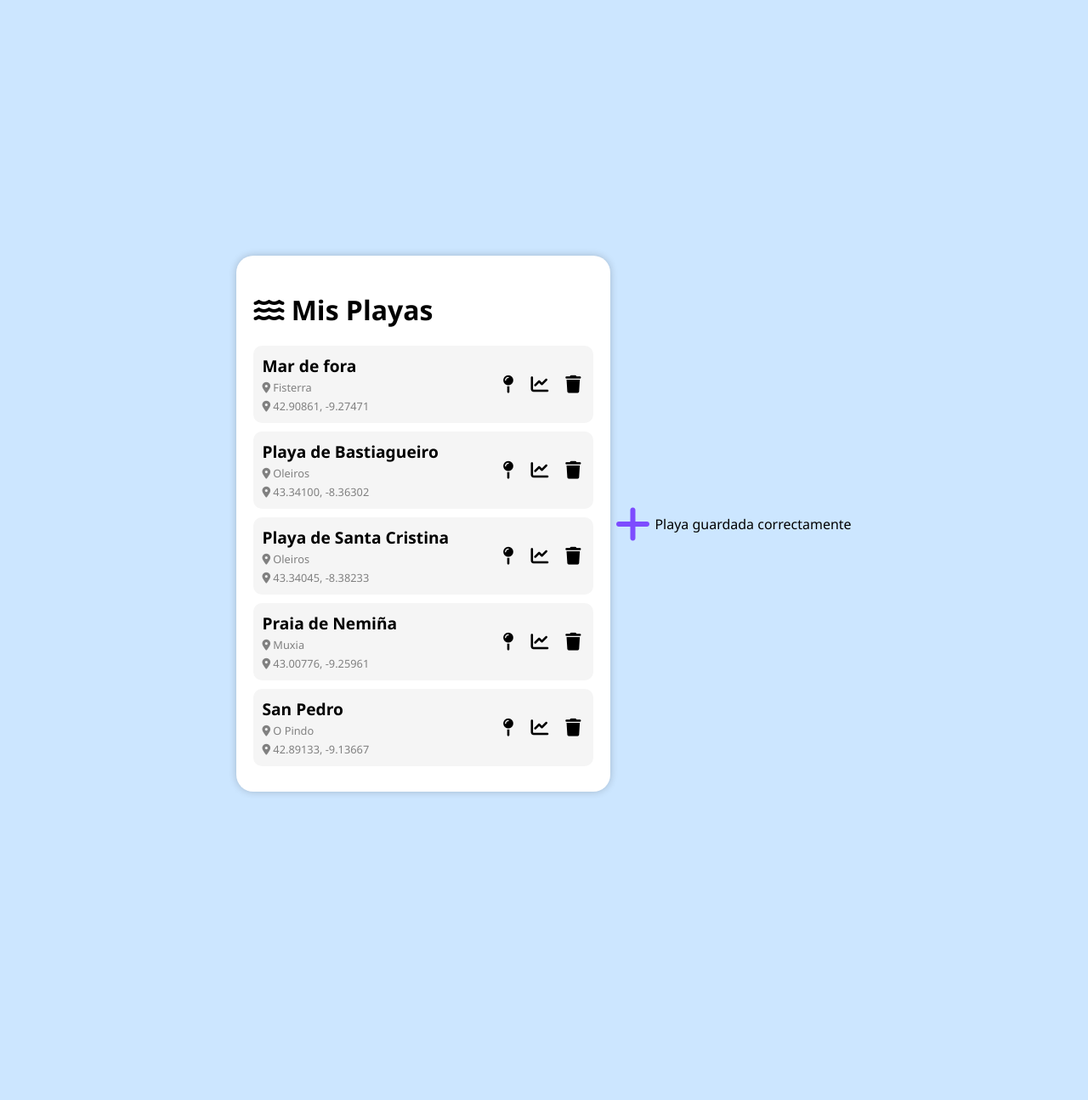
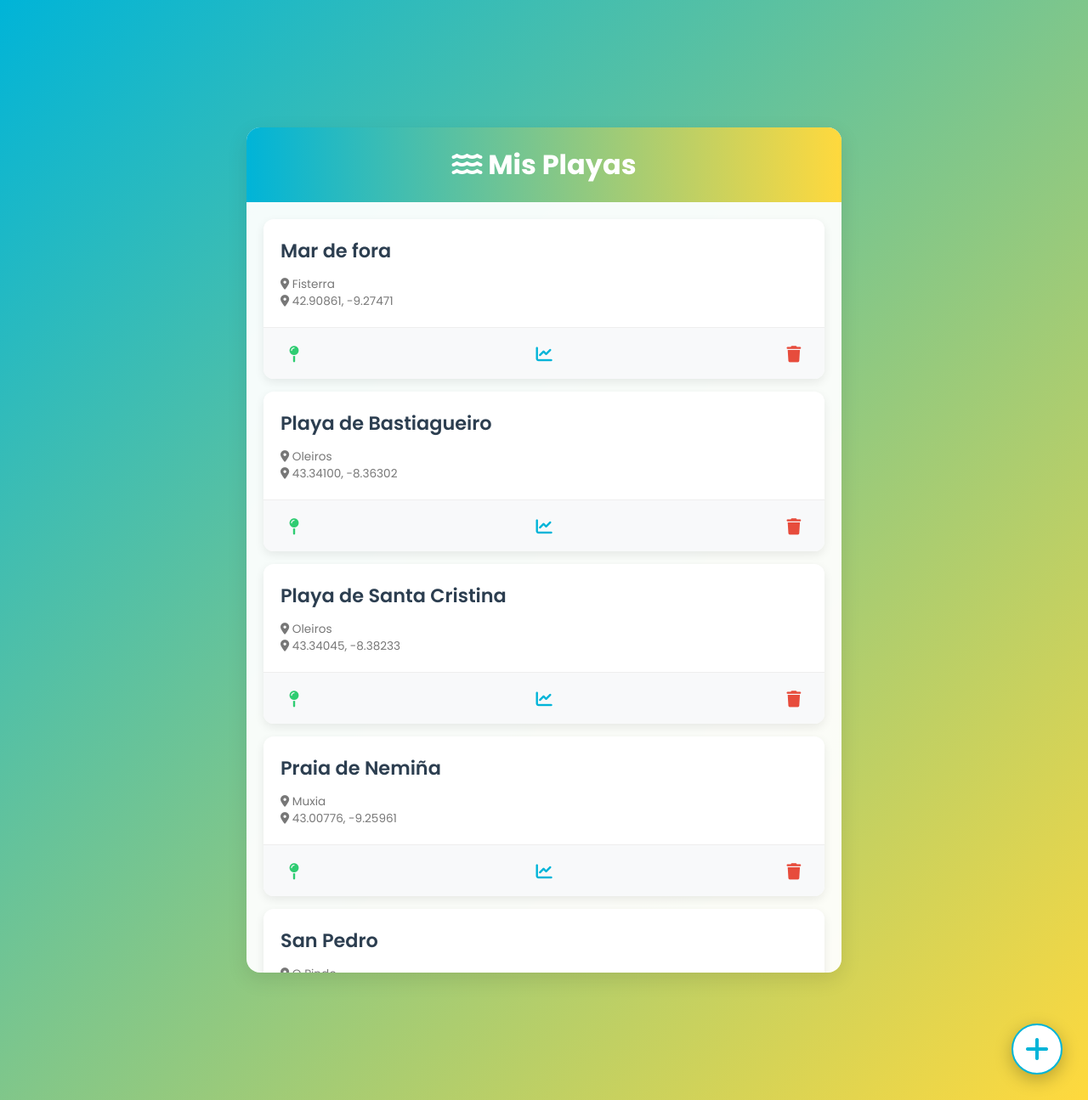
Before and after one commit to XDavider/Surfitos, a Django app: page /playas/ in a window 1280 px wide. Shown: the whole page at 85% size. Run offline with Django 5.2, Linux system fonts and the light colour scheme; a user stored in the database is signed in; data comes from the database, SQL or seed files in the repository.

Commit message:
"feat(playas): actualización de interfaz de listado de playas CSS
Se actualizó el diseño visual de la página de gestión de playas:
- Se unificó la paleta de colores con el login (#00b4d8 y #ffd93d)
- Se agregó fondo con gradiente animado
- Se mejoró el diseño del botón de agregar playa con borde y efectos hover
- Se optimizó el contraste y la visibilidad de los elementos
- Se ajustó el espaciado y las sombras para mejor profundidad visual"

```diff
--- a/SurfApp/static/SurfApp/css/playas-styles.css
+++ b/SurfApp/static/SurfApp/css/playas-styles.css
@@ -1,71 +1,184 @@
+:root {
+    --primary-color: #00b4d8;
+    --secondary-color: #ffd93d;
+    --dark-color: #2c3e50;
+    --light-color: #f9f9f9;
+    --shadow: 0 8px 25px rgba(0, 0, 0, 0.1);
+    --border-radius: 16px;
+}
+
+* {
+    box-sizing: border-box;
+    margin: 0;
+    padding: 0;
+}
+
 body {
-            font-family: 'Segoe UI', sans-serif;
-            background-color: #cce6ff;
+    font-family: 'Poppins', 'Segoe UI', sans-serif;
+    background: linear-gradient(135deg, var(--primary-color), var(--secondary-color));
+    min-height: 100vh;
+    padding: 20px;
     display: flex;
     justify-content: center;
     align-items: center;
-            height: 94vh;
 }
 
 .container {
-            max-height: 80vh;
-            background-color: white;
+    width: 100%;
+    max-width: 500px;
+    background-color: rgba(255, 255, 255, 0.95);
+    border-radius: var(--border-radius);
+    box-shadow: var(--shadow);
+    overflow: hidden;
+    position: relative;
+}
+
+.header {
+    background: linear-gradient(to right, var(--primary-color), var(--secondary-color));
+    color: white;
+    padding: 20px;
+    text-align: center;
+    position: sticky;
+    top: 0;
+    z-index: 10;
+}
+
+.header h1 {
+    font-size: 1.8rem;
+    margin: 0;
+}
+
+#contenedor-playas {
+    padding: 20px;
+    max-height: 70vh;
     overflow-y: auto;
-            padding: 20px;
-            border-radius: 20px;
-            box-shadow: 0 0 10px rgba(0, 0, 0, 0.2);
-            width: 400px;
 }
 
 .playa {
+    background-color: white;
+    border-radius: 12px;
+    box-shadow: 0 4px 12px rgba(0, 0, 0, 0.08);
+    margin-bottom: 15px;
+    transition: transform 0.3s ease, box-shadow 0.3s ease;
+    overflow: hidden;
+}
+
+.playa:hover {
+    transform: translateY(-3px);
+    box-shadow: 0 8px 20px rgba(0, 0, 0, 0.12);
+}
+
+.playa-content {
+    padding: 16px;
+    display: flex;
+    flex-direction: column;
+}
+
+.playa-header {
     display: flex;
     justify-content: space-between;
     align-items: center;
-            background-color: #f5f5f5;
-            padding: 10px;
-            border-radius: 10px;
-            margin-bottom: 10px;
+    margin-bottom: 8px;
 }
 
 .nombre-playa {
-            font-size: 1.2em;
-            font-weight: bold;
+    font-size: 1.25rem;
+    font-weight: 600;
+    color: var(--dark-color);
+    max-width: 80%;
 }
 
 .fecha {
-            font-size: 0.8em;
-            color: gray;
+    font-size: 0.85rem;
+    color: #777;
+    margin-top: 5px;
+    display: block;
 }
 
 .acciones {
     display: flex;
-            gap: 10px;
+    justify-content: space-between;
+    padding: 10px 16px;
+    background-color: #f8f9fa;
+    border-top: 1px solid #eee;
 }
 
 .boton {
+    background-color: transparent;
     border: none;
-            background-color: transparent;
+    width: 40px;
+    height: 40px;
+    border-radius: 50%;
+    display: flex;
+    align-items: center;
+    justify-content: center;
+    font-size: 1.2rem;
     cursor: pointer;
-            font-size: 1.3em;
-            padding: 5px;
-            border-radius: 6px;
-            transition: background-color 0.2s ease;
+    transition: all 0.2s ease;
+    color: #555;
 }
 
-        .agregar:hover, .boton:hover {
-            background-color: rgba(0, 0, 0, 0.1);
+.boton:hover {
+    background-color: rgba(0, 0, 0, 0.05);
+    color: var(--primary-color);
+}
+
+.boton-mapa {
+    color: #2ecc71;
+}
+
+.boton-dashboard {
+    color: var(--primary-color);
+}
+
+.boton-eliminar {
+    color: #e74c3c;
 }
 
 .agregar {
-            text-align: center;
-            font-size: 3em;
-            color: #7d4cff;
+    position: fixed;
+    bottom: 30px;
+    right: 30px;    width: 60px;
+    height: 60px;
+    border-radius: 50%;
+    background-color: white;
+    color: var(--primary-color);
+    border: 2px solid var(--primary-color);
+    font-size: 2rem;
+    display: flex;
+    align-items: center;
+    justify-content: center;
+    box-shadow: 0 6px 20px rgba(0, 0, 0, 0.25);
     cursor: pointer;
-            padding: 5px;
-            border-radius: 6px;
-            transition: background-color 0.2s ease;
+    transition: transform 0.3s ease, box-shadow 0.3s ease;
+    z-index: 100;
 }
 
+.agregar:hover {    transform: scale(1.1);
+    background-color: var(--secondary-color);
+    border-color: var(--secondary-color);
+    color: white;
+    box-shadow: 0 8px 25px rgba(0, 0, 0, 0.3);
+}
+
+.empty-state {
+    text-align: center;
+    padding: 40px 20px;
+    color: #777;
+}
+
+.empty-state i {
+    font-size: 3rem;
+    margin-bottom: 15px;
+    color: #ddd;
+}
+
+.empty-state p {
+    font-size: 1.1rem;
+    margin-bottom: 20px;
+}
+
+/* Modal styles */
 .modal {
     position: fixed;
     top: 0;
@@ -73,104 +186,194 @@
     width: 100%;
     height: 100%;
     background-color: rgba(0, 0, 0, 0.5);
-            display: none; /* empieza oculto */
-            justify-content: center;
-            align-items: center;
-            z-index: 1000;
-        }
-
-        .modal {
-            position: fixed;
-            top: 0;
-            left: 0;
-            width: 100%;
-            height: 100%;
-            background-color: rgba(0, 0, 0, 0.4);
     display: none;
     justify-content: center;
     align-items: center;
     z-index: 1000;
-            backdrop-filter: blur(3px);
+    backdrop-filter: blur(5px);
 }
 
 .modal.show {
     display: flex;
+    animation: fadeIn 0.3s ease;
+}
+
+@keyframes fadeIn {
+    from { opacity: 0; }
+    to { opacity: 1; }
 }
 
 .modal-content {
-            background: #f0f0f3; /* gris claro más oscuro que blanco */
-            padding: 10px 30px;
-            border-radius: 20px;
-            width: 320px;
-            box-shadow: 0 10px 30px rgba(0, 0, 0, 0.2);
-            font-family: 'Segoe UI', sans-serif;
-            animation: popup 0.3s ease;
-            border: 1px solid #ddd;
+    background: white;
+    border-radius: var(--border-radius);
+    padding: 25px;
+    width: 90%;
+    max-width: 350px;
+    box-shadow: var(--shadow);
+    transform: scale(0.8);
+    transition: transform 0.3s ease;
+    animation: scaleIn 0.3s forwards;
 }
 
-        .modal-content h3 {
-            font-size: 1.6em;
-            margin-bottom: 30px;
-            color: #333;
+@keyframes scaleIn {
+    to { transform: scale(1); }
 }
 
-        .modal-content input[type="text"] {
-            width: 100%;
-            padding: 10px 5px;
-            margin-bottom: 10px;
-            border: 1px solid #ccc;
-            border-radius: 12px;
-            font-size: 1em;
-            outline: none;
-            transition: border 0.2s ease, box-shadow 0.2s ease;
+.modal-header {
+    text-align: center;
+    margin-bottom: 20px;
 }
 
-        .modal-content input[type="text"]:focus {
-            border-color: #7d4cff;
-            box-shadow: 0 0 0 3px rgba(125, 76, 255, 0.2);
+.modal-header h3 {
+    font-size: 1.4rem;
+    color: var(--dark-color);
+    margin: 0;
 }
 
-        /* Botones del modal */
+.modal-content input {
+    width: 100%;
+    padding: 12px 15px;
+    margin-bottom: 15px;
+    border: 1px solid #ddd;
+    border-radius: 8px;
+    font-size: 1rem;
+    transition: border-color 0.3s ease, box-shadow 0.3s ease;
+}
+
+.modal-content input:focus {
+    outline: none;
+    border-color: var(--primary-color);
+    box-shadow: 0 0 0 3px rgba(52, 148, 230, 0.2);
+}
+
 .modal-buttons {
     display: flex;
-            justify-content: flex-end;
-            gap: 10px;
+    justify-content: space-between;
+    margin-top: 20px;
 }
 
 .btn {
-            padding: 8px 16px;
+    padding: 12px 20px;
     border: none;
-            border-radius: 12px;
-            font-size: 1em;
+    border-radius: 8px;
+    font-size: 0.95rem;
+    font-weight: 500;
     cursor: pointer;
-            transition: background-color 0.2s ease;
+    transition: all 0.3s ease;
+    width: 48%;
 }
 
 .btn.guardar {
-            background-color: #7d4cff;
+    background: linear-gradient(to right, var(--primary-color), var(--secondary-color));
     color: white;
 }
 
-        .btn.guardar:hover {
-            background-color: #6a3fd9;
+.btn.cancelar {
+    background-color: #f1f1f1;
+    color: #555;
 }
 
-        .btn.cancelar {
-            background-color: #e0e0e0;
-            color: #333;
+.btn.guardar:hover {
+    box-shadow: 0 4px 12px rgba(52, 148, 230, 0.3);
 }
 
 .btn.cancelar:hover {
-            background-color: #ccc;
+    background-color: #e5e5e5;
 }
 
-        @keyframes popup {
-            0% {
-                transform: scale(0.3);
+/* Toast notification */
+.toast {
+    position: fixed;
+    bottom: 30px;
+    left: 50%;
+    transform: translateX(-50%);
+    background-color: #333;
+    color: white;
+    padding: 12px 20px;
+    border-radius: 8px;
+    box-shadow: 0 5px 15px rgba(0, 0, 0, 0.2);
+    z-index: 1001;
+    font-size: 0.9rem;
+    transition: all 0.3s ease;
     opacity: 0;
+    pointer-events: none;
 }
-            100% {
-                transform: scale(1);
+
+.toast.show {
     opacity: 1;
+    animation: slideUp 0.3s forwards;
+}
+
+@keyframes slideUp {
+    from { transform: translate(-50%, 20px); opacity: 0; }
+    to { transform: translate(-50%, 0); opacity: 1; }
+}
+
+/* Map modal specific styles */
+.mapa-content {
+    max-width: 600px;
+    width: 90%;
+    padding-bottom: 25px;
+}
+
+.modal-header {
+    display: flex;
+    justify-content: space-between;
+    align-items: center;
+}
+
+.modal-close {
+    background: none;
+    border: none;
+    font-size: 1.2rem;
+    cursor: pointer;
+    color: #555;
+    padding: 5px;
+    border-radius: 50%;
+    display: flex;
+    align-items: center;
+    justify-content: center;
+    transition: all 0.2s ease;
+}
+
+.modal-close:hover {
+    background-color: rgba(0, 0, 0, 0.1);
+    color: var(--primary-color);
+}
+
+#mapa-view {
+    border-radius: 12px;
+    overflow: hidden;
+    margin-top: 15px;
+    box-shadow: 0 4px 12px rgba(0, 0, 0, 0.1);
+}
+
+.custom-marker {
+    display: flex;
+    justify-content: center;
+    align-items: center;
+}
+
+/* Responsive styles */
+@media (min-width: 768px) {
+    .container {
+        max-width: 700px;
+    }
+
+    .header h1 {
+        font-size: 2rem;
+    }
+
+    .playa-content {
+        padding: 20px;
+    }
+
+    .nombre-playa {
+        font-size: 1.4rem;
+    }
+
+    .modal-content {
+        padding: 30px;
+        max-width: 400px;
     }
 }
```
Lines whose indentation alone changed are shown as unchanged.
